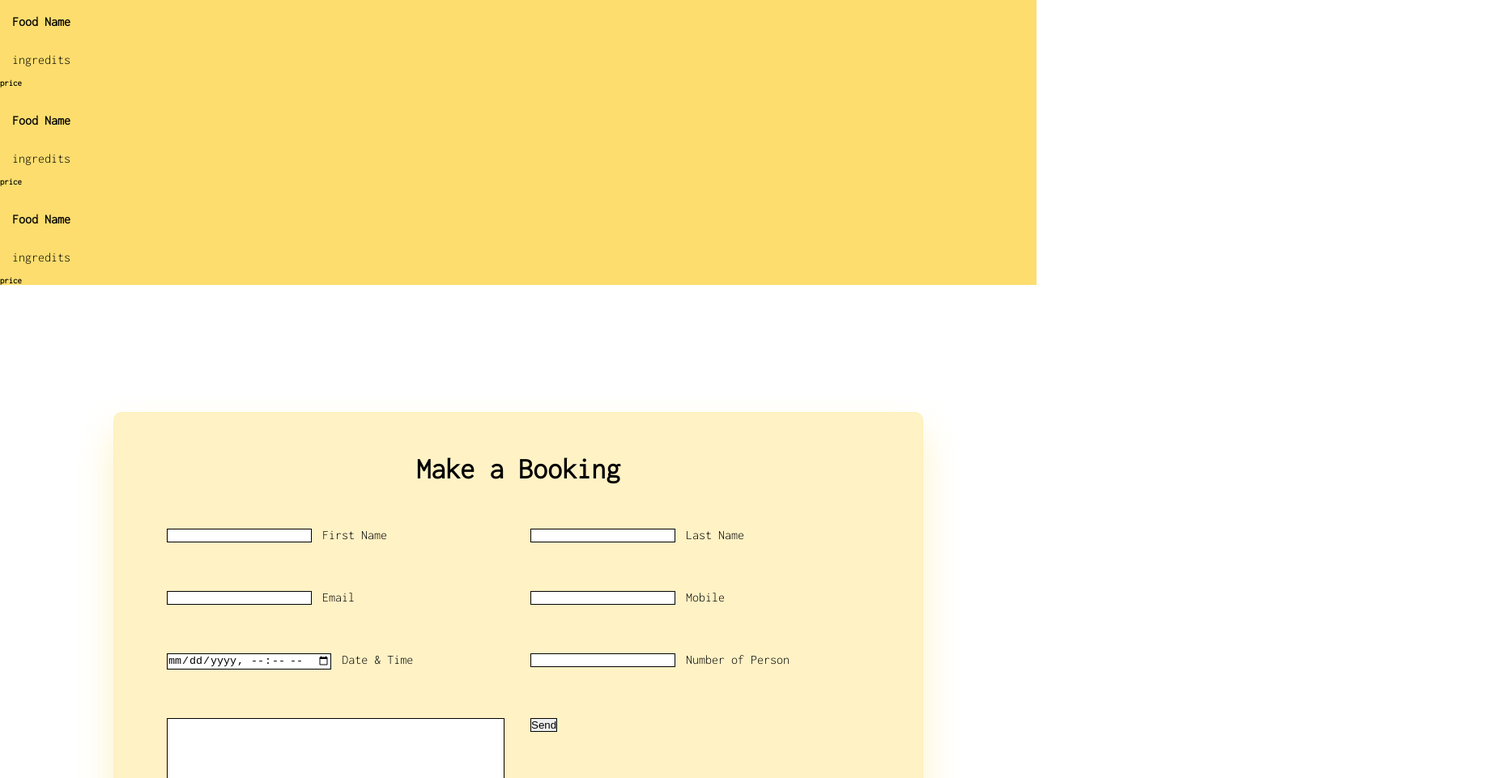
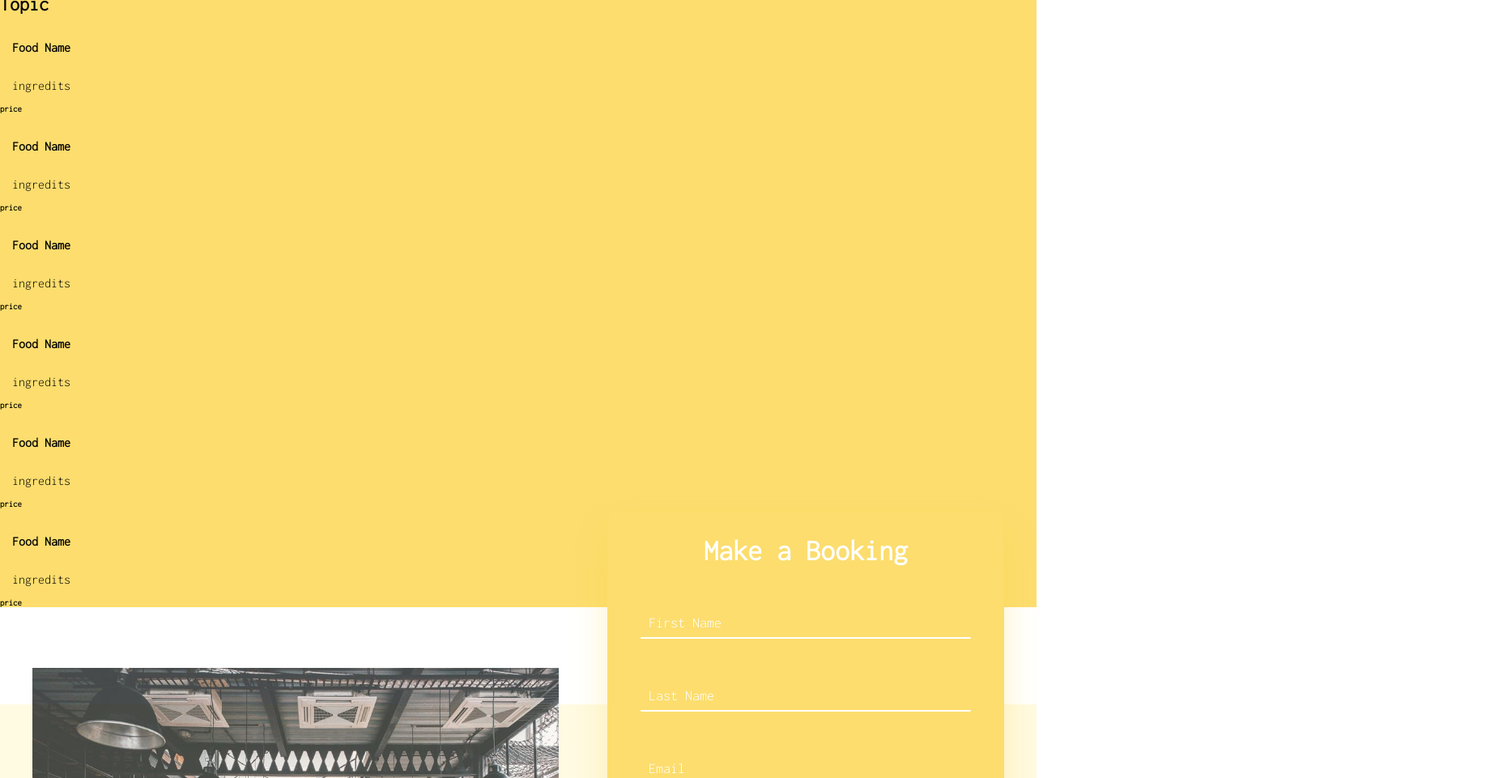
Before and after one commit to AndrewSheu/Web_Project, a plain HTML site: page index.html in a window 1280 px wide. Shown: the part 1839-2800 px from the top of the page at 81% size, 1861 px wide, since content can reach past the window. Drawn offline with Linux system fonts and the light colour scheme.

Commit message:
booking-done

```diff
--- a/index.html
+++ b/index.html
@@ -176,7 +176,13 @@
 
         </section>
 
-        <section class="booking" id="booking">
+        <section class="booking-main" id="booking">
+            <div class="booking">
+                <div class="booking-pic">
+                    <div class="booking-pic-int">
+                        <img src="/img/Online-Restaurant-Reservation-Platform.jpg" width="650">
+                    </div>
+                </div>
                 <div class="booking-container">
                     <form action="" class="booking-form">
                         <div>
@@ -219,8 +225,8 @@
                         <div class="row100">
                             <div class="col">
                                 <div class="inputbox">
-                                <input type="datetime-local" name="" required="required">
-                                <span class="text">Date & Time</span>
+                                    <input class="date" type="datetime-local" name="" required="required">
+                                    <span class="text" name="">Date & Time</span>
                                     <span class="line"></span>
                                 </div>
                             </div>
@@ -234,12 +240,14 @@
                         </div>
                         <div class="row100">
                             <div class="col">
-                            <div class="inputbox">
-                                <textarea name="" id="" cols="50" rows="6"></textarea>
-                                <span class="text">Left some message</span>
+                                <div class="inputbox textarea">
+                                    <textarea required="required"></textarea>
+                                    <span class="text">Type your message here...</span>
                                     <span class="line"></span>
                                 </div>
                             </div>
+                        </div>
+                        <div class="row100">
                             <div class="col">
                                 <div class="inputbox">
                                     <input type="submit" value="Send">
@@ -247,6 +255,7 @@
                             </div>
                         </div>
                     </form>
+                </div>
             </div>
         </section>
 
--- a/new.css
+++ b/new.css
@@ -137,8 +137,6 @@ header {
 
 .aboutus-container {
     width: 100%;
-    display: flex;
-    flex-wrap: wrap;
     padding-top: 10vh;
 }
 
@@ -219,30 +217,53 @@ hr {
 }
 
 .menu-container {
+    width: 100%;
     background-color: #FCDD6E;
-    height: auto    ;
+    height: auto;
 }
 
-
+.booking-main {
+    height: 80vh;
+    display: flex;
+    justify-content: center;
+    align-items: center;
+}
 
 .booking {
-    padding-top: 10vh;
+    display: flex;
+    width: 100%;
+    padding: 10px;
+    height: 50vh;
+    align-items: center;
+    background-color: #fef1aa56   ;
+}
+
+.booking-pic {
+    display: flex;
+    justify-content: right;
+    align-items: center;
+    padding: 30px;
+    min-height: 30vh;
+    max-height: 50vh;
+    width: 100%;
+    opacity: 80%;
 }
 
 .booking-container {
     display: flex;
-    justify-content: center;
+    justify-content: left;
     align-items: center;
-    min-height: 60vh;
-    padding: 20px;
-    height: 90vh;
+    padding: 30px;
+    min-height: 20vh;
+    height: 50vh;
     width: 100%;
 }
 
 .booking-container h2 {
     width: 100%;
     text-align: center;
-    color: rgb(0, 0, 0);
+    color: white;
+    font-weight: 900;
     font-size: 36px;
     margin-bottom: 20px;
 }
@@ -251,7 +272,7 @@ hr {
     position: relative;
     width: 100%;
     display: grid;
-    grid-template-columns: repeat(auto-fit, minmax(250px, 1fr));
+    grid-template-columns: repeat(auto-fit, minmax(300px, 1fr));
 }
 
 .booking-container .row100 .col {
@@ -261,32 +282,116 @@ hr {
     margin: 30px 0 20px;
 }
 
+.booking-container .row100 .col .inputbox {
+    position: relative;
+    width: 100%;
+    height: 40px;
+    color: white;
+}
+
+.booking-container .row100 .col .inputbox input,
+.booking-container .row100 .col .inputbox textarea{
+    position: absolute;
+    width: 100%;
+    height: 100%;
+    background: transparent;
+    box-shadow: none;
+    border: none;
+    outline: none;
+    font-size: 15px;
+    padding: 0 10px;
+    z-index: 1;
+    color: black;
+}
+
+.booking-container .row100 .col .inputbox .text{
+    position: absolute;
+    top: 0;
+    left: 0;
+    line-height: 40px;
+    font-size: 18px;
+    padding: 0 10px;
+    display: block;
+    transition: 0.5s;
+    pointer-events: none;
+}
+
+.date {
+    text-align: right;
+}
+
+.date:focus {
+    text-align: center;
+}
+
 form {
     position: relative;
     z-index: 1000;
     width: 100%;
-    max-width: 1000px;
-    padding: 50px;
-    background: rgb(253, 212, 63, 0.3);
+    max-width: 800px;
+    padding: 30px;
+    background: #fcdd6e;
     box-shadow: 0 25px 45px rgb(253, 212, 63, 0.3);
     border: 1px solid rgb(253, 212, 63, 0.1);
     border-radius: 10px;
     backdrop-filter: blur(25px);
 }
 
-.booking-form input, textarea {
-    border: 1px solid black;
-    margin: 5px;
+.booking-container .row100 .col .inputbox input:focus + .text,
+.booking-container .row100 .col .inputbox input:valid + .text,
+.booking-container .row100 .col .inputbox textarea:focus + .text,
+.booking-container .row100 .col .inputbox textarea:valid + .text {
+    top: -35px;
+    left: -10px;
 }
 
+.booking-container .row100 .col .inputbox .line {
+    position: absolute;
+    bottom: 0;
+    display: block;
+    width: 100%;
+    height: 2px;
+    background: #fff;
+    transition: 0.5s;
+    border-radius: 2px;
+    pointer-events: none;
+}
 
+.booking-container .row100 .col .inputbox input:focus ~ .line,
+.booking-container .row100 .col .inputbox input:valid ~ .line {
+    height: 100%;
+}
 
+.booking-container .row100 .col .inputbox.textarea {
+    position: relative;
+    width: 100%;
+    height: 80px;
+    padding: 10px 0;
+}
 
+.booking-container .row100 .col .inputbox textarea:focus ~ .line,
+.booking-container .row100 .col .inputbox textarea:valid ~ .line {
+    height: 100%;
+}
 
+.booking-container .row100 .col input[type="submit"] {
+    border: 2px solid white;
+    padding: 10px 40px;
+    cursor: pointer;
+    background:#FCDD6E;
+    color: white;
+    font-weight: 600;
+    font-size: 18px;
+    border-radius: 2px;
+}
 
+.booking-container .row100 .col input[type="submit"]:hover {
+    background: white;
+    color: black;
+}
 
 .contactus {
-    height: 90vh;
+    height: 60vh;
 }
 
 .contactus-conatiner {
@@ -308,7 +413,7 @@ form {
     width: 20%;
     height: 30%;
     background-color: #fff;
-    margin:     30px;
+    margin: 30px;
 }
 
 
```
Also changed, not shown: img/Online-Restaurant-Reservation-Platform.jpg (added). Lines whose indentation alone changed are shown as unchanged.
